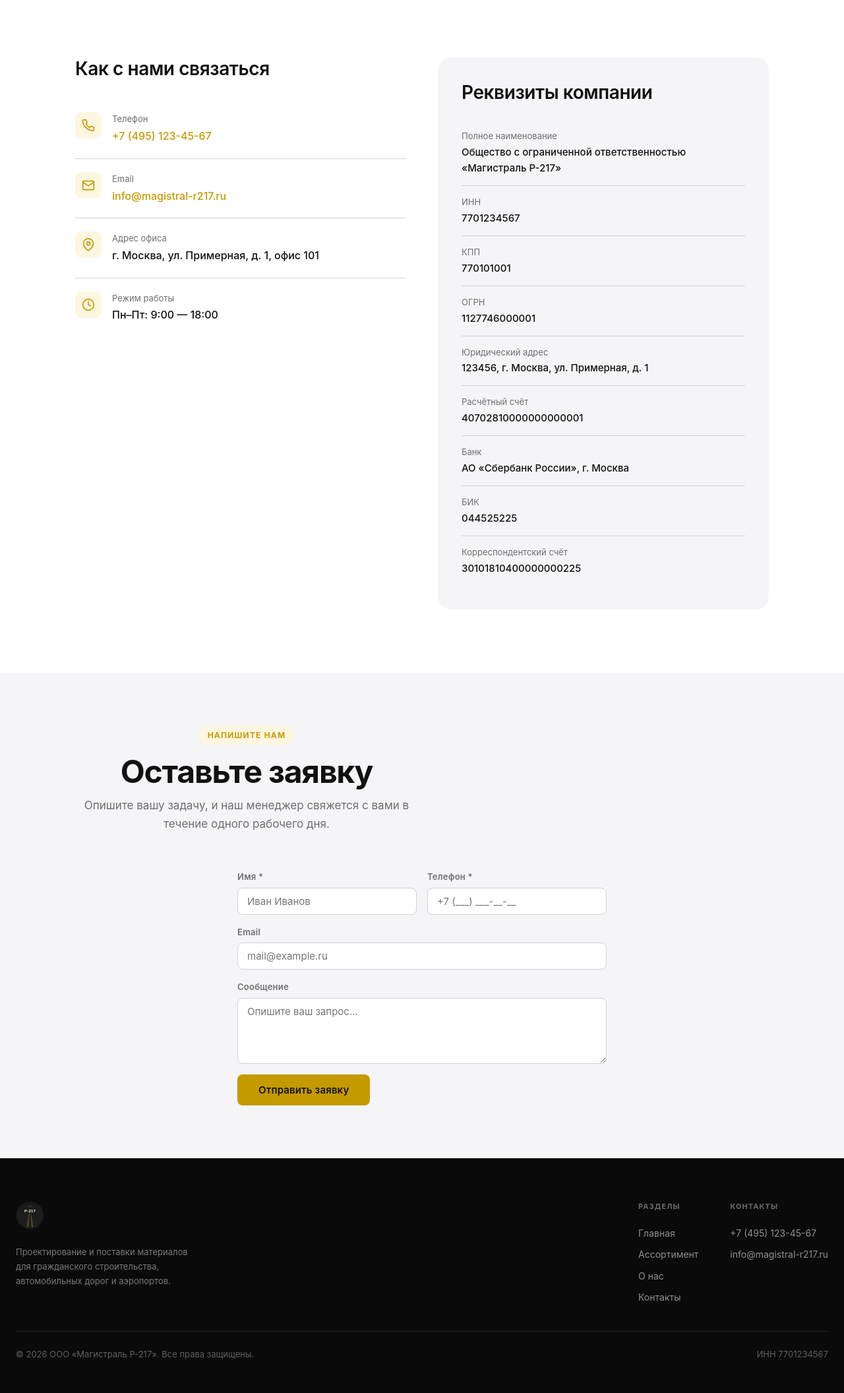
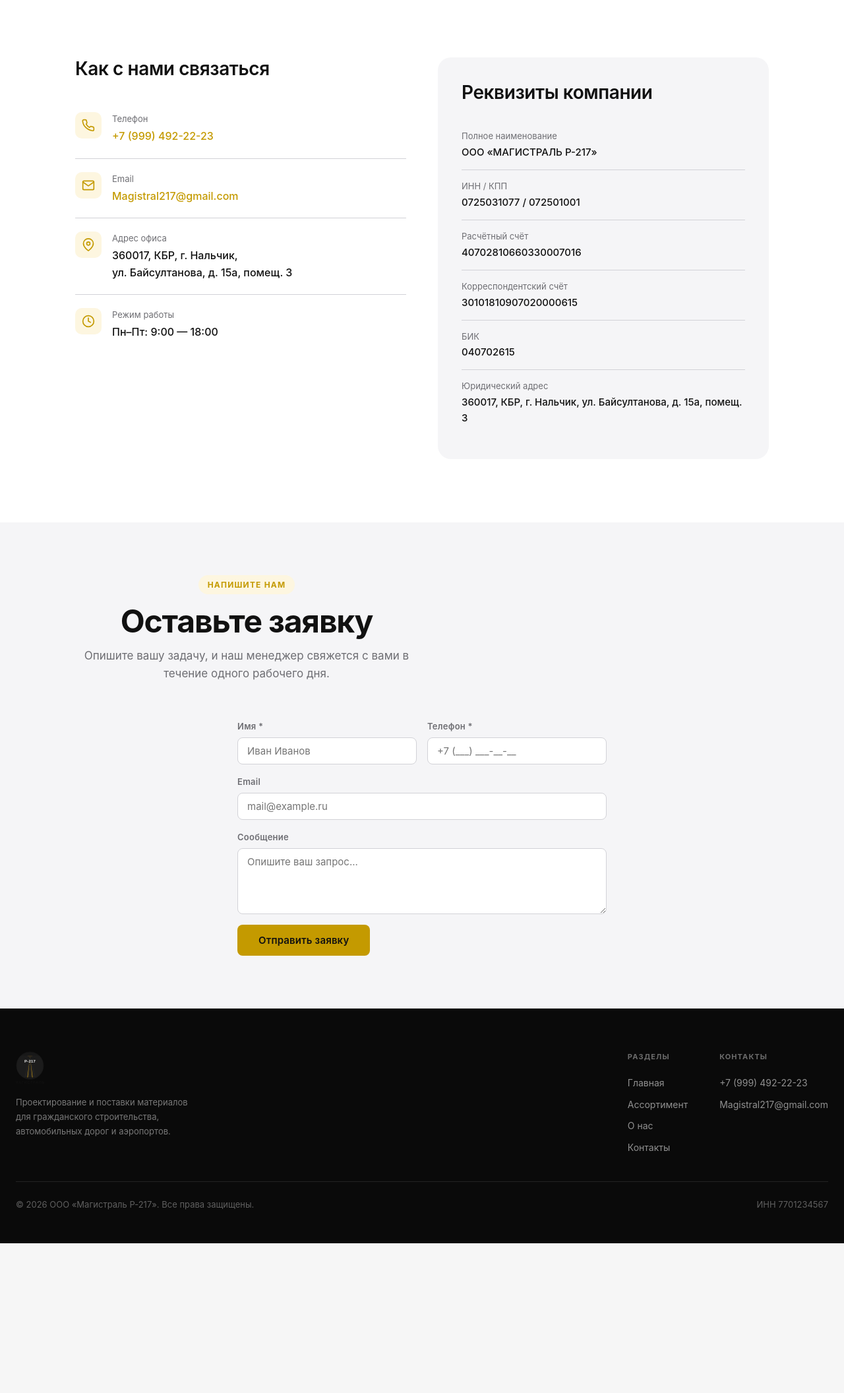
Before and after one commit to akirzhinov07-beep/magistral217, a PHP site: page /contacts.php in a window 1280 px wide. Shown: the part 320-2432 px from the top of the page at 66% size. After the commit the page ends 2205 px from the top, so only its background shows below. Run offline with PHP 8.4, Linux system fonts and the light colour scheme.

Commit message:
Update contacts with real company data

```diff
--- a/contacts.php
+++ b/contacts.php
@@ -19,23 +19,20 @@
     <div class="contacts-grid">
       <div class="contact-group fade-up">
         <h3>Как с нами связаться</h3>
-        <div class="contact-row"><div class="contact-icon"><svg width="20" height="20" viewBox="0 0 24 24" fill="none" stroke="currentColor" stroke-width="2" stroke-linecap="round" stroke-linejoin="round"><path d="M22 16.92v3a2 2 0 0 1-2.18 2 19.79 19.79 0 0 1-8.63-3.07A19.5 19.5 0 0 1 4.69 13a19.79 19.79 0 0 1-3.07-8.67A2 2 0 0 1 3.59 2h3a2 2 0 0 1 2 1.72 12.84 12.84 0 0 0 .7 2.81 2 2 0 0 1-.45 2.11L8.09 9.91a16 16 0 0 0 6 6l1.27-1.27a2 2 0 0 1 2.11-.45 12.84 12.84 0 0 0 2.81.7A2 2 0 0 1 22 16.92z"/></svg></div><div><div class="contact-label">Телефон</div><div class="contact-value"><a href="tel:+74951234567">+7 (495) 123-45-67</a></div></div></div>
-        <div class="contact-row"><div class="contact-icon"><svg width="20" height="20" viewBox="0 0 24 24" fill="none" stroke="currentColor" stroke-width="2" stroke-linecap="round" stroke-linejoin="round"><path d="M4 4h16c1.1 0 2 .9 2 2v12c0 1.1-.9 2-2 2H4c-1.1 0-2-.9-2-2V6c0-1.1.9-2 2-2z"/><polyline points="22,6 12,13 2,6"/></svg></div><div><div class="contact-label">Email</div><div class="contact-value"><a href="mailto:info@magistral-r217.ru">info@magistral-r217.ru</a></div></div></div>
-        <div class="contact-row"><div class="contact-icon"><svg width="20" height="20" viewBox="0 0 24 24" fill="none" stroke="currentColor" stroke-width="2" stroke-linecap="round" stroke-linejoin="round"><path d="M21 10c0 7-9 13-9 13s-9-6-9-13a9 9 0 0 1 18 0z"/><circle cx="12" cy="10" r="3"/></svg></div><div><div class="contact-label">Адрес офиса</div><div class="contact-value">г. Москва, ул. Примерная, д. 1, офис 101</div></div></div>
+        <div class="contact-row"><div class="contact-icon"><svg width="20" height="20" viewBox="0 0 24 24" fill="none" stroke="currentColor" stroke-width="2" stroke-linecap="round" stroke-linejoin="round"><path d="M22 16.92v3a2 2 0 0 1-2.18 2 19.79 19.79 0 0 1-8.63-3.07A19.5 19.5 0 0 1 4.69 13a19.79 19.79 0 0 1-3.07-8.67A2 2 0 0 1 3.59 2h3a2 2 0 0 1 2 1.72 12.84 12.84 0 0 0 .7 2.81 2 2 0 0 1-.45 2.11L8.09 9.91a16 16 0 0 0 6 6l1.27-1.27a2 2 0 0 1 2.11-.45 12.84 12.84 0 0 0 2.81.7A2 2 0 0 1 22 16.92z"/></svg></div><div><div class="contact-label">Телефон</div><div class="contact-value"><a href="tel:+79994922223">+7 (999) 492-22-23</a></div></div></div>
+        <div class="contact-row"><div class="contact-icon"><svg width="20" height="20" viewBox="0 0 24 24" fill="none" stroke="currentColor" stroke-width="2" stroke-linecap="round" stroke-linejoin="round"><path d="M4 4h16c1.1 0 2 .9 2 2v12c0 1.1-.9 2-2 2H4c-1.1 0-2-.9-2-2V6c0-1.1.9-2 2-2z"/><polyline points="22,6 12,13 2,6"/></svg></div><div><div class="contact-label">Email</div><div class="contact-value"><a href="mailto:Magistral217@gmail.com">Magistral217@gmail.com</a></div></div></div>
+        <div class="contact-row"><div class="contact-icon"><svg width="20" height="20" viewBox="0 0 24 24" fill="none" stroke="currentColor" stroke-width="2" stroke-linecap="round" stroke-linejoin="round"><path d="M21 10c0 7-9 13-9 13s-9-6-9-13a9 9 0 0 1 18 0z"/><circle cx="12" cy="10" r="3"/></svg></div><div><div class="contact-label">Адрес офиса</div><div class="contact-value">360017, КБР, г. Нальчик,<br>ул. Байсултанова, д. 15а, помещ. 3</div></div></div>
         <div class="contact-row"><div class="contact-icon"><svg width="20" height="20" viewBox="0 0 24 24" fill="none" stroke="currentColor" stroke-width="2" stroke-linecap="round" stroke-linejoin="round"><circle cx="12" cy="12" r="10"/><polyline points="12,6 12,12 16,14"/></svg></div><div><div class="contact-label">Режим работы</div><div class="contact-value">Пн–Пт: 9:00 — 18:00</div></div></div>
       </div>
       <div class="fade-up fade-up-delay-2">
         <div class="requisites-box">
           <h3 style="margin-bottom:24px;">Реквизиты компании</h3>
-          <div class="requisite-item"><div class="requisite-label">Полное наименование</div><div class="requisite-value">Общество с ограниченной ответственностью «Магистраль Р-217»</div></div>
-          <div class="requisite-item"><div class="requisite-label">ИНН</div><div class="requisite-value">7701234567</div></div>
-          <div class="requisite-item"><div class="requisite-label">КПП</div><div class="requisite-value">770101001</div></div>
-          <div class="requisite-item"><div class="requisite-label">ОГРН</div><div class="requisite-value">1127746000001</div></div>
-          <div class="requisite-item"><div class="requisite-label">Юридический адрес</div><div class="requisite-value">123456, г. Москва, ул. Примерная, д. 1</div></div>
-          <div class="requisite-item"><div class="requisite-label">Расчётный счёт</div><div class="requisite-value">40702810000000000001</div></div>
-          <div class="requisite-item"><div class="requisite-label">Банк</div><div class="requisite-value">АО «Сбербанк России», г. Москва</div></div>
-          <div class="requisite-item"><div class="requisite-label">БИК</div><div class="requisite-value">044525225</div></div>
-          <div class="requisite-item"><div class="requisite-label">Корреспондентский счёт</div><div class="requisite-value">30101810400000000225</div></div>
+          <div class="requisite-item"><div class="requisite-label">Полное наименование</div><div class="requisite-value">ООО «МАГИСТРАЛЬ Р-217»</div></div>
+          <div class="requisite-item"><div class="requisite-label">ИНН / КПП</div><div class="requisite-value">0725031077 / 072501001</div></div>
+          <div class="requisite-item"><div class="requisite-label">Расчётный счёт</div><div class="requisite-value">40702810660330007016</div></div>
+          <div class="requisite-item"><div class="requisite-label">Корреспондентский счёт</div><div class="requisite-value">30101810907020000615</div></div>
+          <div class="requisite-item"><div class="requisite-label">БИК</div><div class="requisite-value">040702615</div></div>
+          <div class="requisite-item"><div class="requisite-label">Юридический адрес</div><div class="requisite-value">360017, КБР, г. Нальчик, ул. Байсултанова, д. 15а, помещ. 3</div></div>
         </div>
       </div>
     </div>
--- a/includes/footer.php
+++ b/includes/footer.php
@@ -14,8 +14,8 @@
       </div>
       <div class="footer-links">
         <h5>Контакты</h5>
-        <a href="tel:+74951234567">+7 (495) 123-45-67</a>
-        <a href="mailto:info@magistral-r217.ru">info@magistral-r217.ru</a>
+        <a href="tel:+79994922223">+7 (999) 492-22-23</a>
+        <a href="mailto:Magistral217@gmail.com">Magistral217@gmail.com</a>
       </div>
     </div>
     <div class="footer-bottom">
--- a/send-form.php
+++ b/send-form.php
@@ -15,7 +15,7 @@ if (!$name || !$phone) {
 }
 
 // Send email — замените на ваш email
-$to      = 'info@magistral-r217.ru';
+$to      = 'Magistral217@gmail.com';
 $subject = 'Новая заявка с сайта Магистраль Р-217';
 $body    = "Имя: $name\nТелефон: $phone\nEmail: $email\n\nСообщение:\n$message";
 $headers = "From: noreply@magistral-r217.ru\r\nReply-To: $email\r\nContent-Type: text/plain; charset=UTF-8";
```
